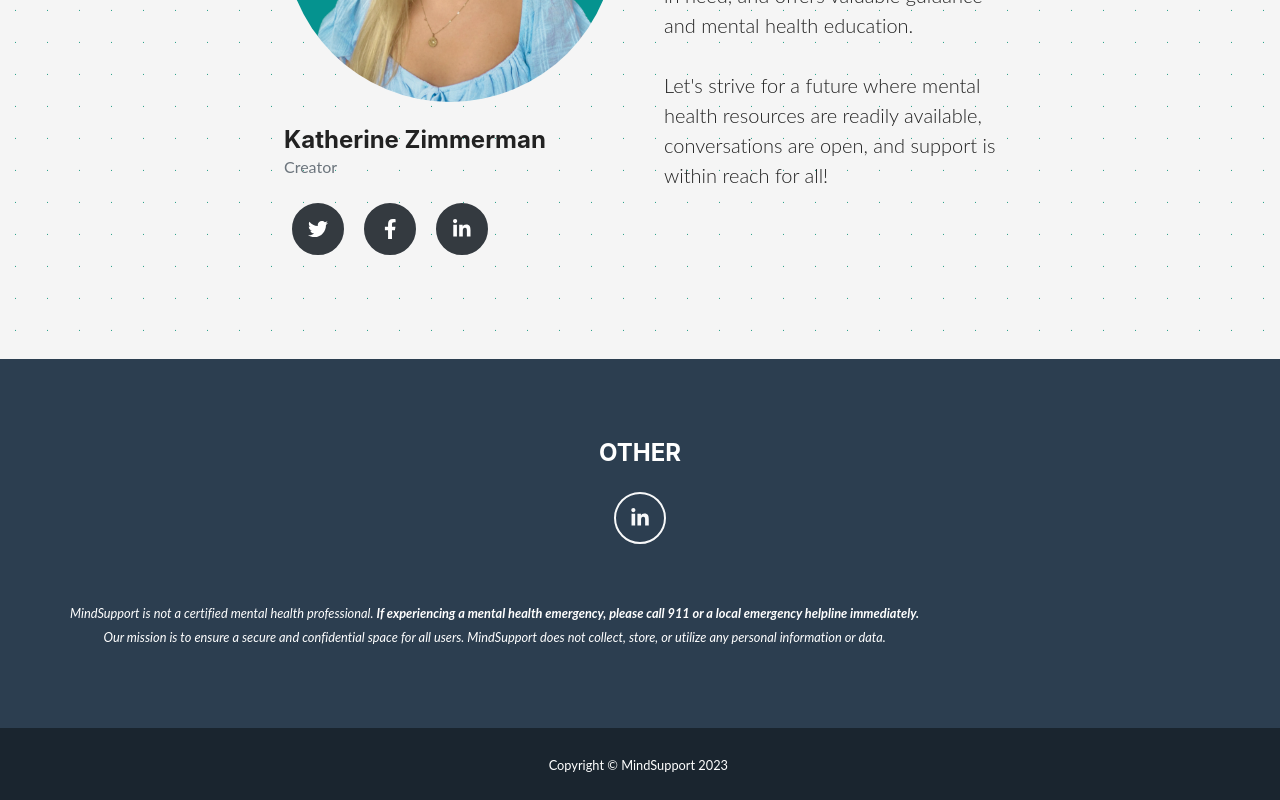
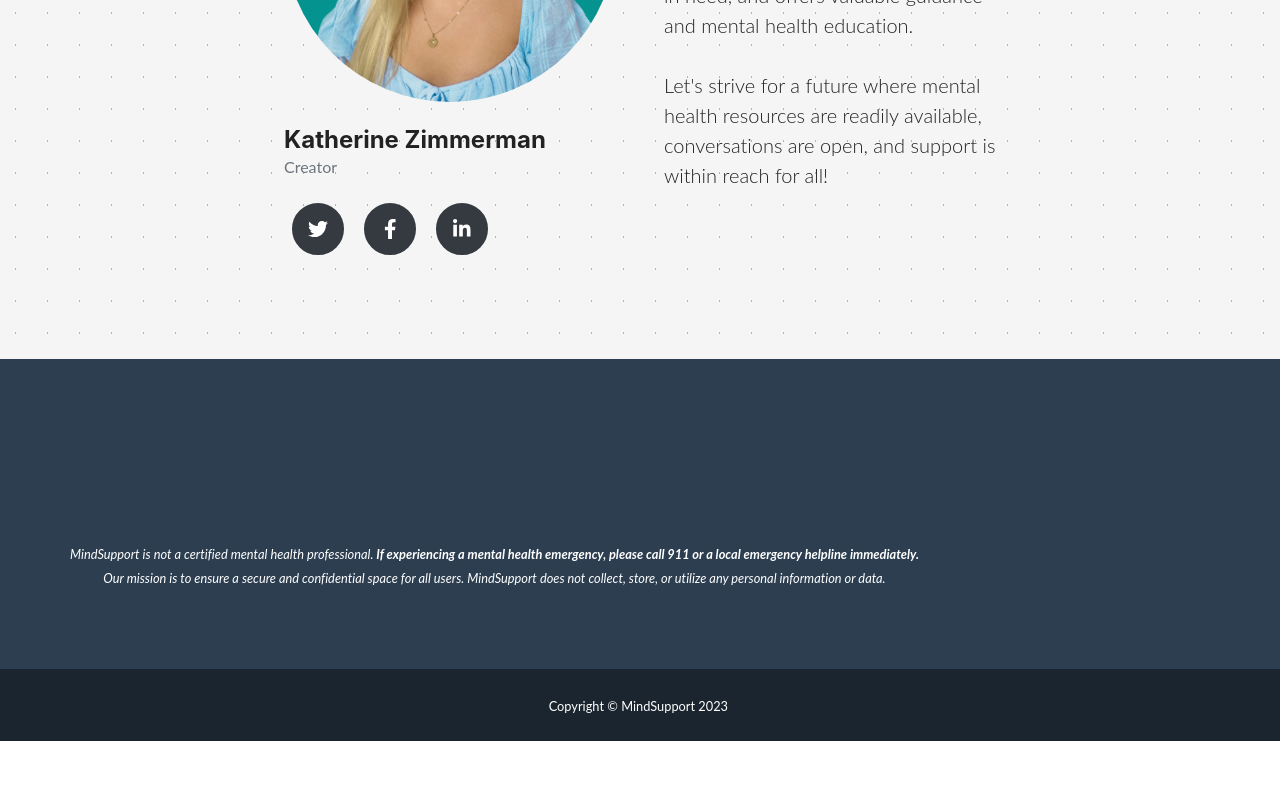
Before and after one commit to KMZIMMERMAN/MindSupport, a plain HTML site: page index.html in a window 1280 px wide. Shown: the part 2794-3594 px from the top of the page. After the commit the page ends 3535 px from the top, so only its background shows below. Drawn offline with nearby package versions, Linux system fonts and the light colour scheme; files that its build step writes are made by us from their sources; a script that the page names is missing; a web font is replaced by a local one.

Commit message:
Update index.html

```diff
--- a/index.html
+++ b/index.html
@@ -289,19 +289,13 @@
                         <h4 class="mb-4"></h4>
                         <p class="pre-wrap lead mb-0"> </p>
                     </div>
-                    <!-- Footer Social Icons-->
-                    <div class="col-lg-4 mb-5 mb-lg-0">
-                        <h4 class="mb-4">OTHER</h4><a class="btn btn-outline-light btn-social mx-1" href="https://www.linkedin.com/in/katherine-zimmerman-38491020a/"><i class="fab fa-fw fa-linkedin-in"></i></a>
+                    <!-- Footer About Text-->
+                    <div class="col-lg-4">
+                        <h4 class="mb-4"></h4>
+                        <p class="pre-wrap lead mb-0"> </p>
                     </div>
-                    <!-- Footer About Text-->
-                  <div class="row justify-content-center">
-    <div class="col-lg-4 text-center">
-        <h4 class="mb-4"></h4>
-        <p class="pre-wrap lead mb-0"> </p>
-    </div>
-</div>
-<p class="mb-0 mr-2 text-center"><br><br><small><i>MindSupport is not a certified mental health professional. <b>If experiencing a mental health emergency, please call 911 or a local emergency helpline immediately.</b><br>Our mission is to ensure a secure and confidential space for all users. MindSupport does not collect, store, or utilize any personal information or data.</i></small></p>
-          </div>
+                  <p class="mb-.2 text-center"><br><br><small><i>MindSupport is not a certified mental health professional.<b> If experiencing a mental health emergency, please call 911 or a local emergency helpline immediately.</b><br>Our mission is to ensure a secure and confidential space for all users. MindSupport does not collect, store, or utilize any personal information or data.</i></small></p>
+                </div>
             </div>
         </footer>
         <!-- Copyright Section-->
```
